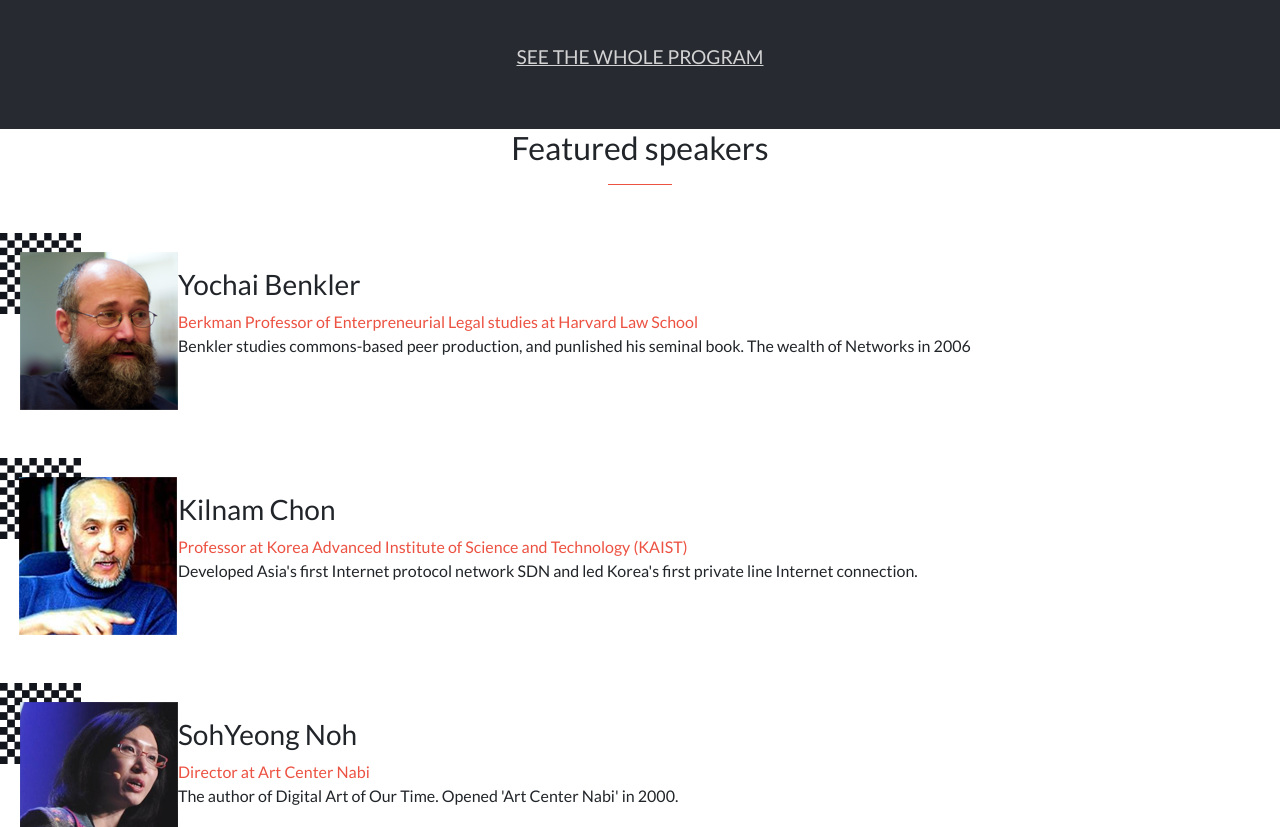
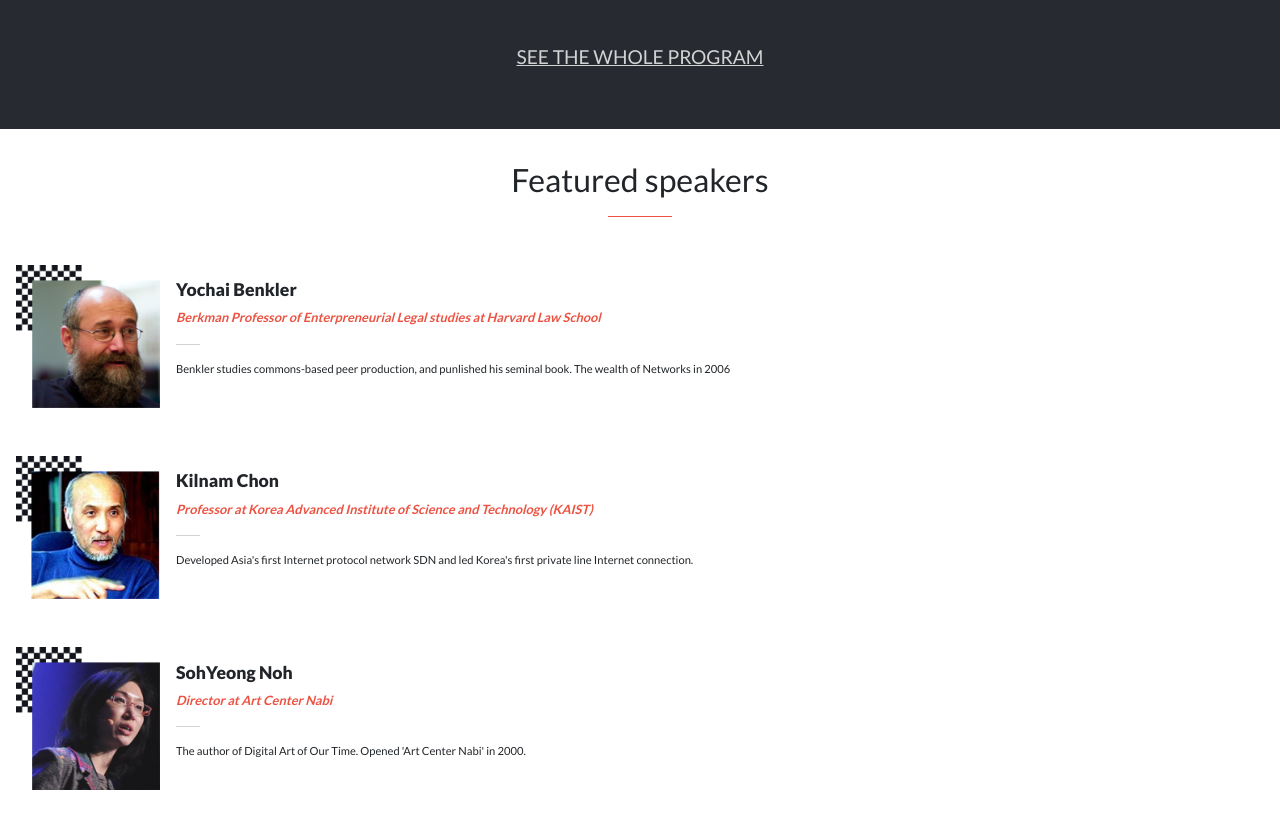
Before and after one commit to KanzaTahreem/Modue-1-Capstone, a website: page index.html in a window 1280 px wide. Shown: the part 1220-2047 px from the top of the page. Drawn offline with nearby package versions, Linux system fonts and the light colour scheme.

Commit message:
Add styling for speakers section

```diff
--- a/index.css
+++ b/index.css
@@ -186,6 +186,45 @@
   color: white;
 }
 
+/*
+featured speakers
+*/
+
+.featured-speakers {
+  padding: 2em 1em;
+}
+
+.speaker-img img {
+  width: 9em;
+  margin-right: 1em;
+}
+
+.speaker-card {
+  width: 100%;
+}
+
+.speaker-title {
+  font-weight: 900;
+  font-size: 1.1em;
+}
+
+.speaker-qualification {
+  font-style: italic;
+  font-weight: 600;
+  font-size: 0.8em;
+}
+
+.speaker-desc {
+  font-size: 0.7em;
+}
+
+.speaker-underline {
+  background-color: #d3d3d3;
+  margin: 1em 0;
+  width: 1.5em;
+  height: 1px;
+}
+
 @media screen and (max-width: 768px) {
   .logo,
   .main-menu {
```
